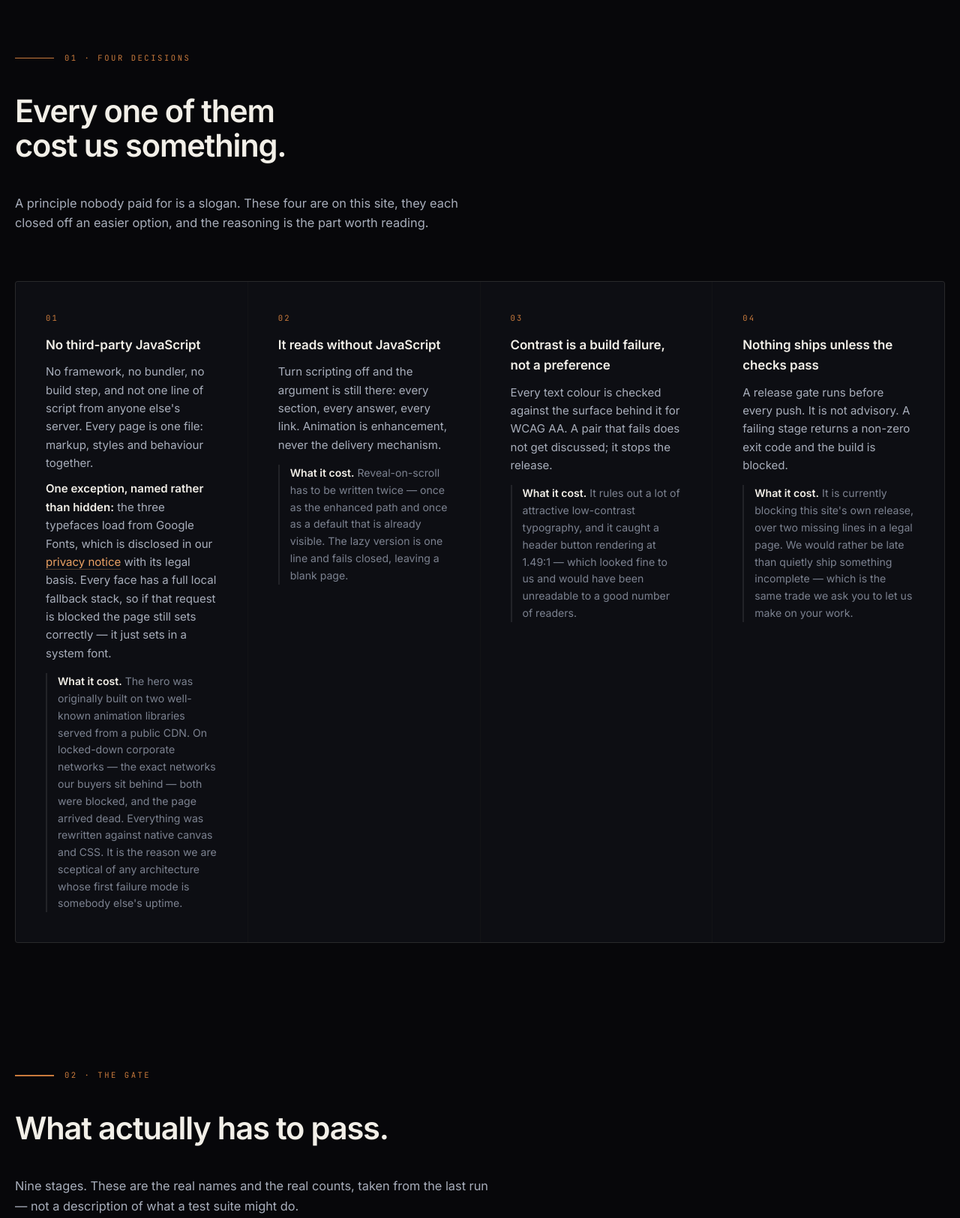
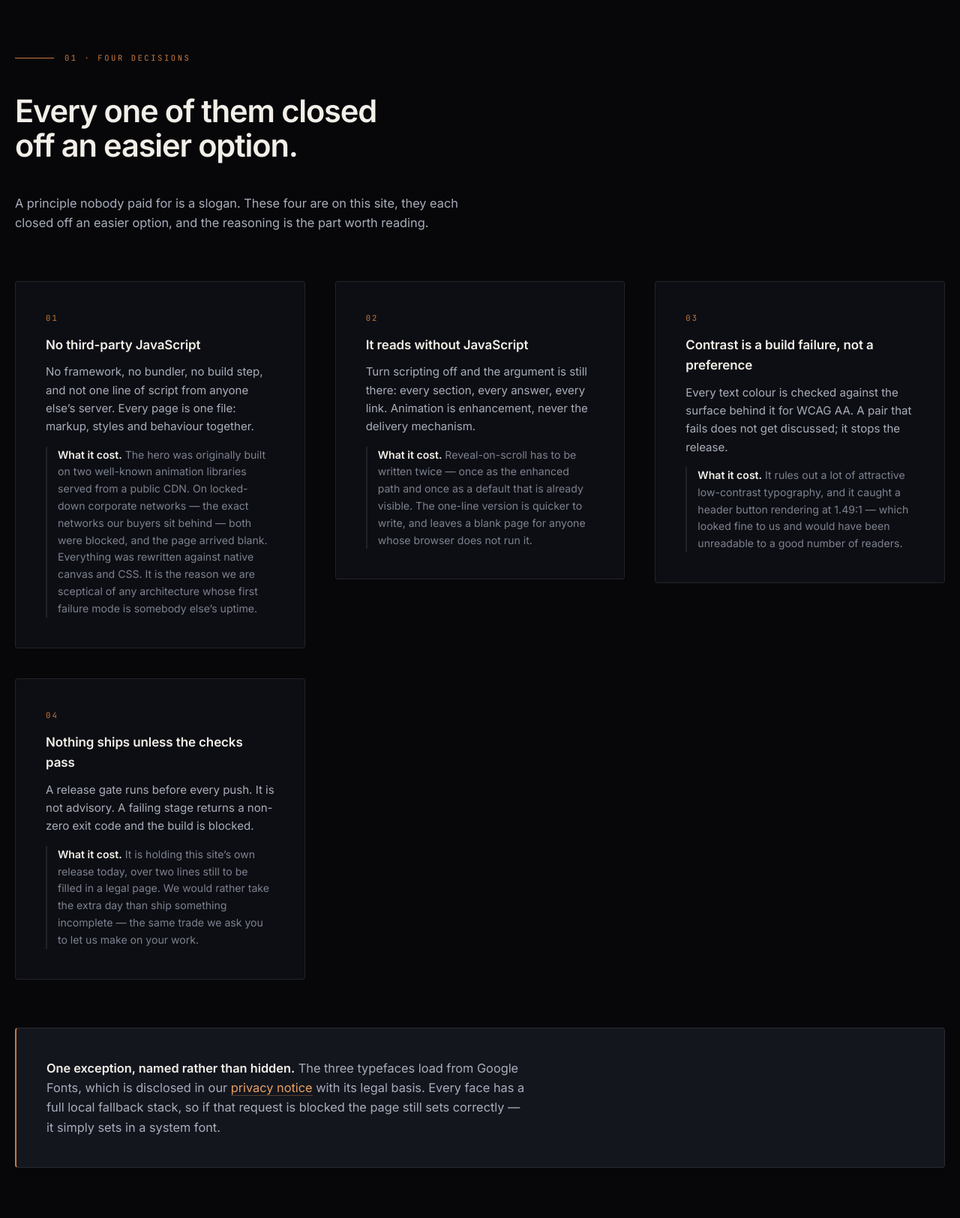
Before and after one commit to bhalajid/quenora, a plain HTML site: page quenora/engineering.html in a window 1280 px wide. Shown: the part 900-2525 px from the top of the page at 75% size. Drawn offline with Linux system fonts and the light colour scheme; a web font is replaced by a local one.

Commit message:
Engineering: cards sit at their own height, and the copy stops apologising
The two card grids used a 1px-gap-over-a-background trick inside a single
bordered box. With six cards in a four-column auto-fit that left two empty
cells rendering as grey voids, and stretch alignment padded every short card
out to the tallest one in its row. Cards now carry their own border, the grid
uses a real gap and align-items:start, and the governance block is pinned to
three columns so six items fill two rows exactly.

The four-decisions card 01 was double the height of the other three because
it carried the Google Fonts exception as a third paragraph. That moves to a
note below the grid, where it reads better anyway.

Wording: 'the page arrived dead', 'the lazy version', 'is why this site has
not launched' and 'a liability we are handing you' all state the same facts
more plainly without the self-deprecation. Straight apostrophes in prose
normalised to typographic.

Gate: unchanged — only the pre-existing 4b Impressum placeholders.

Co-Authored-By: Claude Opus 5 <noreply@anthropic.com>

```diff
--- a/quenora/engineering.html
+++ b/quenora/engineering.html
@@ -101,9 +101,12 @@ strong{color:var(--t1);font-weight:600}
 
 /* ── the decision list ── */
 .decisions{display:grid;grid-template-columns:repeat(auto-fit,minmax(290px,1fr));
-  gap:1px;background:var(--line-2);border:1px solid var(--line);border-radius:4px;
-  overflow:hidden;margin:var(--sp5) 0 0}
-.dec{background:var(--sf1);padding:var(--sp4) var(--sp4) var(--sp4)}
+  gap:var(--sp4);margin:var(--sp5) 0 0;align-items:start}
+.decisions.c3{grid-template-columns:repeat(3,minmax(0,1fr))}
+@media(max-width:1000px){.decisions.c3{grid-template-columns:repeat(2,minmax(0,1fr))}}
+@media(max-width:640px){.decisions,.decisions.c3{grid-template-columns:1fr}}
+.dec{background:var(--sf1);padding:var(--sp4);border:1px solid var(--line);
+  border-radius:4px}
 .dec .n{font-family:'JetBrains Mono',monospace;font-size:.66rem;letter-spacing:.2em;
   color:var(--copper);display:block;margin-bottom:14px}
 .dec p{font-size:.94rem;margin:0}
@@ -246,7 +249,7 @@ stops, then sets out the governance decisions each one forces.</p>
 <section>
 <div class="wrap">
 <p class="ch">01 · Four decisions</p>
-<h2>Every one of them cost us something.</h2>
+<h2>Every one of them closed off an easier option.</h2>
 <p>A principle nobody paid for is a slogan. These four are on this site, they
 each closed off an easier option, and the reasoning is the part worth reading.</p>
 
@@ -255,20 +258,14 @@ each closed off an easier option, and the reasoning is the part worth reading.</
 <span class="n">01</span>
 <h3>No third-party JavaScript</h3>
 <p>No framework, no bundler, no build step, and not one line of script from
-anyone else's server. Every page is one file: markup, styles and behaviour
+anyone else’s server. Every page is one file: markup, styles and behaviour
 together.</p>
-<p><strong>One exception, named rather than hidden:</strong> the three
-typefaces load from Google Fonts, which is disclosed in our
-<a href="privacy.html" style="color:var(--copper-lt);border-bottom:1px solid rgba(233,160,99,.3)">privacy
-notice</a> with its legal basis. Every face has a full local fallback stack, so
-if that request is blocked the page still sets correctly — it just sets in a
-system font.</p>
 <p class="why"><strong>What it cost.</strong> The hero was originally built on
 two well-known animation libraries served from a public CDN. On locked-down
 corporate networks — the exact networks our buyers sit behind — both were
-blocked, and the page arrived dead. Everything was rewritten against native
+blocked, and the page arrived blank. Everything was rewritten against native
 canvas and CSS. It is the reason we are sceptical of any architecture whose
-first failure mode is somebody else's uptime.</p>
+first failure mode is somebody else’s uptime.</p>
 </div>
 
 <div class="dec">
@@ -277,8 +274,9 @@ first failure mode is somebody else's uptime.</p>
 <p>Turn scripting off and the argument is still there: every section, every
 answer, every link. Animation is enhancement, never the delivery mechanism.</p>
 <p class="why"><strong>What it cost.</strong> Reveal-on-scroll has to be written
-twice — once as the enhanced path and once as a default that is already visible.
-The lazy version is one line and fails closed, leaving a blank page.</p>
+twice — once as the enhanced path and once as a default that is already
+visible. The one-line version is quicker to write, and leaves a blank page for
+anyone whose browser does not run it.</p>
 </div>
 
 <div class="dec">
@@ -297,11 +295,20 @@ readers.</p>
 <h3>Nothing ships unless the checks pass</h3>
 <p>A release gate runs before every push. It is not advisory. A failing stage
 returns a non-zero exit code and the build is blocked.</p>
-<p class="why"><strong>What it cost.</strong> It is currently blocking this
-site's own release, over two missing lines in a legal page. We would rather
-be late than quietly ship something incomplete — which is the same trade we
+<p class="why"><strong>What it cost.</strong> It is holding this site’s own
+release today, over two lines still to be filled in a legal page. We would
+rather take the extra day than ship something incomplete — the same trade we
 ask you to let us make on your work.</p>
 </div>
+</div>
+
+<div class="note">
+<p><strong>One exception, named rather than hidden.</strong> The three typefaces
+load from Google Fonts, which is disclosed in our
+<a href="privacy.html" style="color:var(--copper-lt);border-bottom:1px solid rgba(233,160,99,.3)">privacy
+notice</a> with its legal basis. Every face has a full local fallback stack, so
+if that request is blocked the page still sets correctly — it simply sets in a
+system font.</p>
 </div>
 </div>
 </section>
@@ -314,7 +321,7 @@ ask you to let us make on your work.</p>
 last run — not a description of what a test suite might do.</p>
 
 <div class="gate"><div class="tw"><table>
-<caption class="mono" style="caption-side:bottom;text-align:left;padding:13px 16px;color:var(--t3);font-size:.72rem;letter-spacing:.06em">Stage 6 is held deliberately while the English pages are being finalised. Stage 4b is failing today, and is why this site has not launched.</caption>
+<caption class="mono" style="caption-side:bottom;text-align:left;padding:13px 16px;color:var(--t3);font-size:.72rem;letter-spacing:.06em">Stage 6 is held deliberately while the English pages are being finalised. Stage 4b is still open today, over two lines to be filled in the Impressum.</caption>
 <thead><tr><th scope="col">Stage</th><th scope="col">What it proves</th></tr></thead>
 <tbody>
 <tr><td>1</td><td><strong>Syntax and structure.</strong> Every inline script parses; section, div and main tags balance.</td></tr>
@@ -324,7 +331,7 @@ last run — not a description of what a test suite might do.</p>
 <tr><td>4b</td><td><strong>Legal completeness.</strong> Blocks the build on any unfilled placeholder in the Impressum or privacy notice.</td></tr>
 <tr><td>5</td><td><strong>Contrast, 54 token pairs.</strong> Every text colour against its ground, WCAG AA.</td></tr>
 <tr><td>6</td><td><strong>Translations.</strong> Coverage across the localised builds.</td></tr>
-<tr><td>7</td><td><strong>Hero geometry, 8 viewports.</strong> The constellation is measured against the page's own grid; if it drifts off the lines it is built on, the build fails.</td></tr>
+<tr><td>7</td><td><strong>Hero geometry, 8 viewports.</strong> The constellation is measured against the page’s own grid; if it drifts off the lines it is built on, the build fails.</td></tr>
 <tr><td>8</td><td><strong>Proofreading and technical writing, 87 checks.</strong> British spelling, banned filler vocabulary, sentence length, heading case, meta descriptions.</td></tr>
 </tbody>
 </table></div></div>
@@ -332,7 +339,7 @@ last run — not a description of what a test suite might do.</p>
 <div class="note">
 <p><strong>Stage 7 is the one worth explaining,</strong> because it is the least
 conventional and the most revealing. The hero constellation is constructed
-against the page's own six-column grid and the measured height of the headline.
+against the page’s own six-column grid and the measured height of the headline.
 A test asserts that relationship at eight viewport sizes and fails the build if
 it breaks.</p>
 <p>Nobody would notice a few pixels of drift. That is the point: the check exists
@@ -380,8 +387,8 @@ the work.</p>
 <div class="pr">
 <h3>Simple enough to hand over</h3>
 <p>The measure of a design is whether the team inheriting it can change it
-safely. Cleverness that only its author can maintain is a liability we are
-handing you.</p>
+safely. A design only its author can maintain is a cost we would be handing
+you.</p>
 <span class="tie">Tied to · phase 06</span>
 </div>
 </div>
@@ -452,8 +459,8 @@ reader judge. Wired in as behaviour, not appended as a disclaimer.</p></div>
 
 <div class="lay">
 <div class="ly"><span>Layer 05</span><h3>Ownership</h3></div>
-<div><p class="lbl">Where it stops</p><p>It runs on somebody's account, deploys from
-somebody's laptop, and has no owner in the on-call rota. This is the layer that
+<div><p class="lbl">Where it stops</p><p>It runs on somebody’s account, deploys from
+somebody’s laptop, and has no owner in the on-call rota. This is the layer that
 ends most pilots, and it is not a technical problem.</p></div>
 <div><p class="lbl">What gets decided</p><p>Which existing team owns it, what their
 runbook says, and what the alert means at three in the morning. If no team will
@@ -480,7 +487,7 @@ is a set of answers wired into the build, because each one changes the
 architecture. These are the questions we settle before anything ships, and
 where in the six phases each one gets settled.</p>
 
-<div class="decisions">
+<div class="decisions c3">
 <div class="dec">
 <span class="n">01</span>
 <h3>Who is allowed to see what</h3>
```
